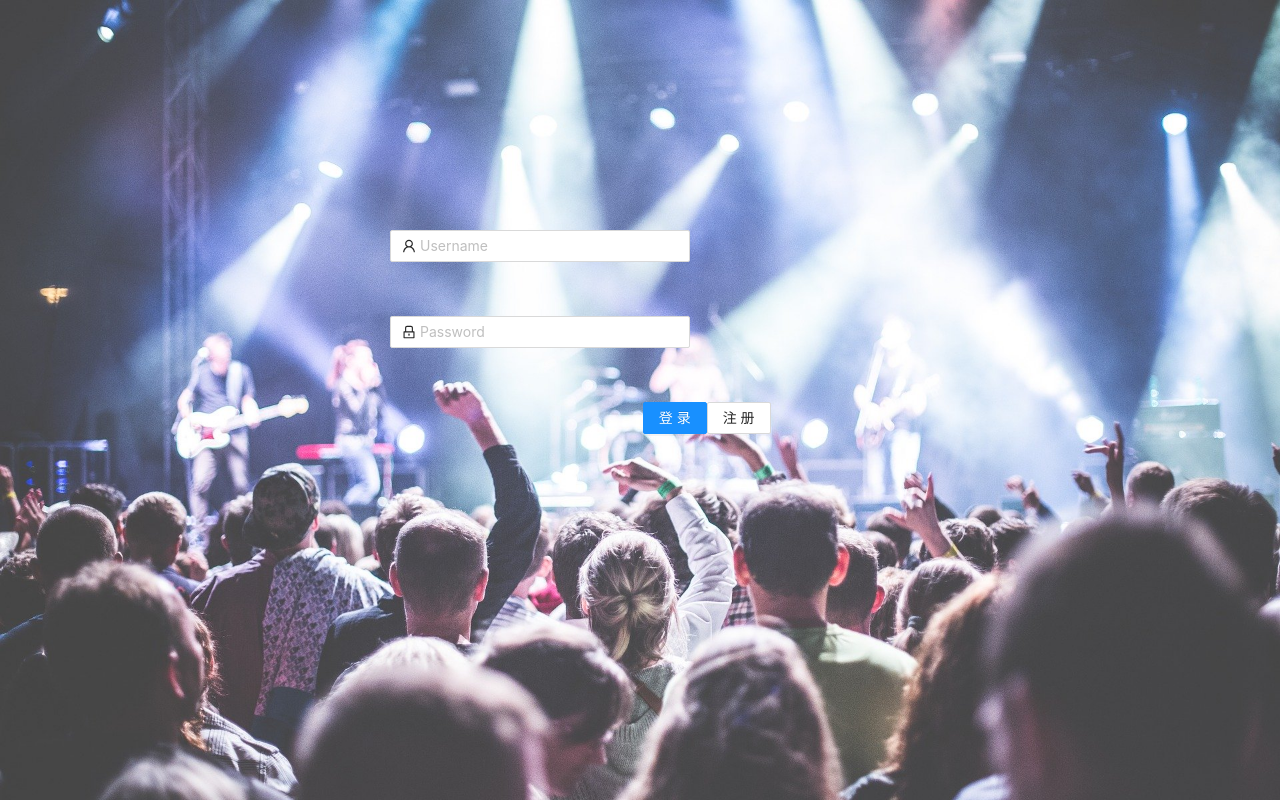
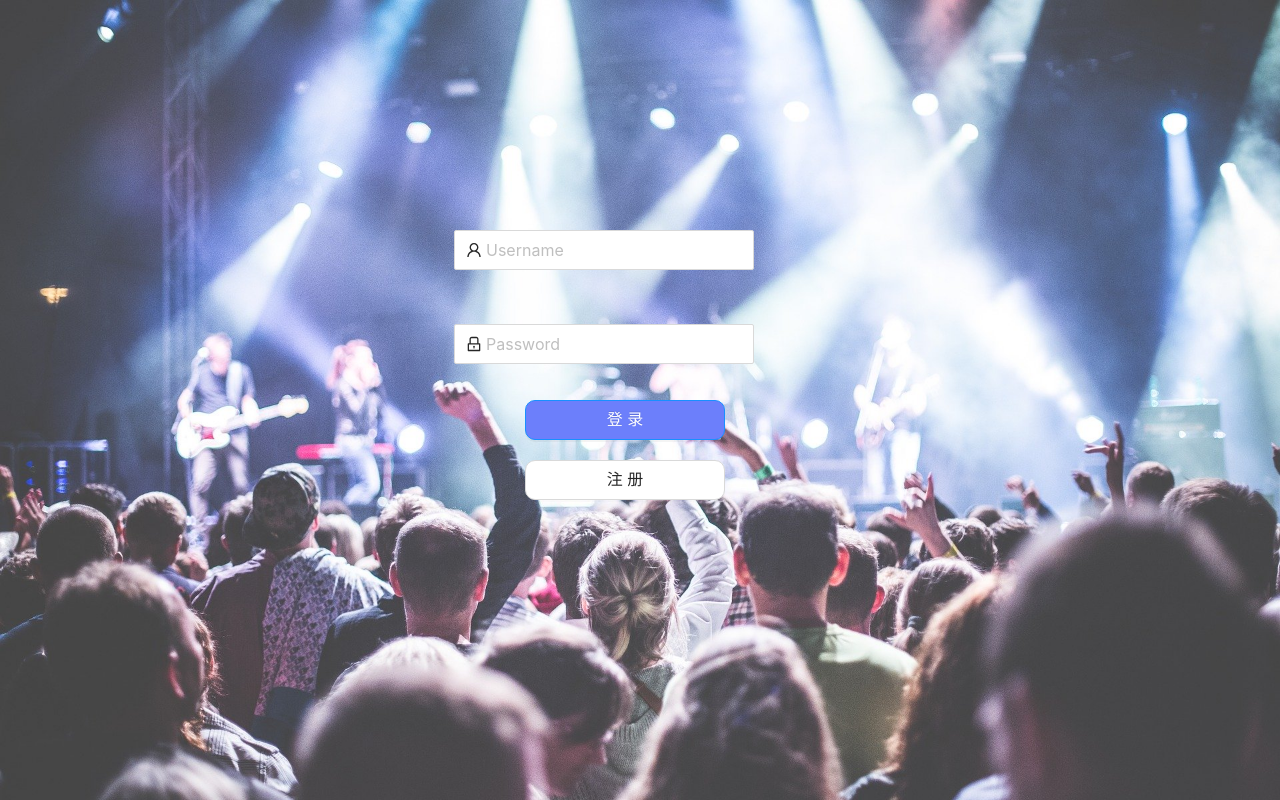
Before and after one commit to o-ligei/SJTU-SE-2020-ticket-gathering, a React (Create React App) app in the folder frontend/: page /login in a window 1280 px wide. Built offline with nearby package versions, Linux system fonts and the light colour scheme.

Commit message:
style: update the style

```diff
--- a/frontend/src/component/Header.js
+++ b/frontend/src/component/Header.js
@@ -35,14 +35,19 @@ export class HeaderInfo extends React.Component {
         return (
             <Header className="site-layout-background" style={{padding: 0}}>
                 <div id="header-content">
-                    <Button id="menuButton" href="/">首页</Button>
-                    <Button id="sortButton" href="/sortPage">分类</Button>
-                    <Search
-                        id="searchInput"
-                        placeholder="搜索明星、演出、体育赛事"
-                        onSearch={value => this.toggleSearch(value)}
-                        style={{ width: 200 }}
-                    />
+                    <div id="menusortDiv">
+                        <Button id="menuButton" href="/" type={"primary"}>首页</Button>
+                        <Button id="sortButton" href="/sortPage" type={"primary"}>分类</Button>
+                    </div>
+                    <div id="searchDiv">
+                        <Search
+                            id="searchInput"
+                            placeholder="搜索明星、演出、体育赛事"
+                            onSearch={value => this.toggleSearch(value)}
+                            style={{width: 400}}
+                            enterButton="搜索"
+                        />
+                    </div>
                     <Avatar id="profileOperate" icon={<UserOutlined />} />
                     <Dropdown
                         overlay={(
--- a/frontend/src/component/HomeCard.js
+++ b/frontend/src/component/HomeCard.js
@@ -12,7 +12,7 @@ export class HomeCard extends React.Component{
         style={{ width: 240 }}
         cover={<img alt="example" src={this.props.info.imgurl} />}
     >
-    <Meta title={this.props.info.title} description={'¥'+this.props.info.price} />
+    <Meta title={this.props.info.title} description={'¥'+this.props.info.price} style={{fontFamily:"YouYuan"}}/>
     </Card>
         )
     }
--- a/frontend/src/component/HomeCategoryPage.js
+++ b/frontend/src/component/HomeCategoryPage.js
@@ -19,7 +19,7 @@ export class HomeCategoryPage extends React.Component{
 
     render(){
         return(
-            <div>
+            <div style={{paddingTop:30}}>
                 <div className="category">
                     <PageHeader className="site-page-header"
                                 title="体育"
--- a/frontend/src/component/LoginForm.js
+++ b/frontend/src/component/LoginForm.js
@@ -51,6 +51,7 @@ export class LoginForm extends React.Component {
             return <Redirect to={{pathname: "/"}}/>;
         }
         return (
+            <div>
             <Form
                 id = "login_form"
                 {...layout}
@@ -65,7 +66,7 @@ export class LoginForm extends React.Component {
                     name="username"
                     rules={[{required: true, message: 'Please input your username!'}]}
                 >
-                    <Input prefix={<UserOutlined className="site-form-item-icon" />} placeholder="Username" />
+                    <Input prefix={<UserOutlined className="site-form-item-icon" />} placeholder="Username" size="large" />
                 </Form.Item>
                 <Form.Item
                     // label="Password"
@@ -76,20 +77,27 @@ export class LoginForm extends React.Component {
                         prefix={<LockOutlined className="site-form-item-icon" />}
                         type="password"
                         placeholder="Password"
+                        size="large"
                     />
                 </Form.Item>
+            </Form>
 
-                <Form.Item {...tailLayout}>
-                    <Button type="primary" htmlType="submit">
-                        登录
-                    </Button>
-                    <Link to={{pathname:"/register"}}>
-                        <Button>
-                            注册
+                <div id="buttonDiv">
+                    <div id="loginDiv">
+                        <Button type="primary" htmlType="submit" size="large" id="loginBtn">
+                            登   录
                         </Button>
-                    </Link>
-                </Form.Item>
-            </Form>
+                    </div>
+                    <div id="regDiv">
+                        <Link to={{pathname: "/register"}}>
+                            <Button size="large" id="regBtn">
+                                注册
+                            </Button>
+                        </Link>
+                    </div>
+                </div>
+
+            </div>
         );
     }
 }
--- a/frontend/src/component/SortPageCard.js
+++ b/frontend/src/component/SortPageCard.js
@@ -8,11 +8,14 @@ const { Meta } = Card;
 export class SortPageCard extends React.Component{
     render(){
         return(
-            <div>
+            <div style={{paddingBottom:30}}>
                 <div>
                     <img className='image' alt="example" src={this.props.info.imgurl} />
-                    <p>{this.props.info.title}</p>
-                    <p>{'¥'+this.props.info.price}</p>
+                    <p id="title">{this.props.info.title}</p>
+                    <p id="info">地点： {this.props.info.city} | {this.props.info.venue}</p>
+                    <p style={{paddingLeft:200}}>{this.props.info.category}</p>
+                    <p id="price">{'¥'+this.props.info.price_str}</p>
+
                 </div>
                 <div>
                     <Collapse accordion>
--- a/frontend/src/css/Login.css
+++ b/frontend/src/css/Login.css
@@ -12,7 +12,7 @@
     width: 500px;
     height: 400px;
     position: absolute;
-    left: 50%;
+    left: 55%;
     top: 50%;
     margin: -200px 0 0 -250px;
     background: white;
@@ -42,3 +42,23 @@
     background-color: rgba(0,0,0,0);
     /*opacity: 0.5;*/
 }
+
+#buttonDiv{
+    padding-top: 400px;
+    margin-left: -30px;
+}
+
+#regDiv{
+    padding-top: 20px;
+}
+
+#loginBtn{
+    width: 200px;
+    border-radius: 10px;
+    background-color: #6c7ffb;
+}
+
+#regBtn{
+    width: 200px;
+    border-radius: 10px;
+}
--- a/frontend/src/css/headerInfo.css
+++ b/frontend/src/css/headerInfo.css
@@ -8,10 +8,17 @@
 
 #menuButton{
     margin: 0 20px 20px 20px; /*up right down left*/
+    border-radius: 25px;
+    border: 2px solid #61dafb;
+    height:35px;
 }
 
 #sortButton{
     margin: 0 20px 0 0;
+    background-color: #fb385f;
+    border-radius: 25px;
+    border: 2px solid #fb9c29;
+    height: 35px;
 }
 
 #searchInput{
@@ -22,3 +29,14 @@
     margin: 15px 20px 0 20px;
     float: right;
 }
+
+#searchDiv{
+    padding-top: 15px;
+    float: left;
+    height: 60px;
+}
+
+#menusortDiv{
+    float: left;
+    height: 60px;
+}
--- a/frontend/src/css/home.css
+++ b/frontend/src/css/home.css
@@ -11,8 +11,11 @@
 }
 
 .category{
-    border:1px solid #000;
-    margin:10px;
+    width: 80%;
+    margin: auto;
+    padding-top: 50px;
+    border-radius: 25px;
+    border: 2px solid #fb9c29;
 }
 
 .navigateButton{
--- a/frontend/src/css/sortPage.css
+++ b/frontend/src/css/sortPage.css
@@ -7,3 +7,29 @@
     width:160px;
     float:left;
 }
+
+#sortPageDiv{
+    width: 80%;
+    margin: auto;
+    padding-top: 50px;
+}
+
+#title{
+    font-size: 20px;
+    font-weight: bold;
+    padding-left: 200px;
+    font-family: "HeiTi";
+}
+
+#price{
+    font-size: 20px;
+    color: #fb385f;
+    padding-left: 200px;
+    padding-top: 50px;
+    font-weight: bold;
+}
+
+#info{
+    font-size: 16px;
+    padding-left: 200px;
+}
--- a/frontend/src/view/SortPageView.js
+++ b/frontend/src/view/SortPageView.js
@@ -4,6 +4,7 @@ import {FooterInfo} from "../component/Footer";
 import { sports} from "../const/activity";
 import {List} from "antd";
 import {SortPageCard} from "../component/SortPageCard";
+import "../css/sortPage.css"
 
 export class SortPageView extends React.Component{
     constructor(props) {
@@ -19,8 +20,9 @@ export class SortPageView extends React.Component{
 
     render(){
         return(
-            <div>
+            <div >
                 <HeaderInfo/>
+                <div id="sortPageDiv">
                 <List
                     grid={{gutter: 10, column: 1}}
                     dataSource={this.state.activity}
@@ -30,6 +32,7 @@ export class SortPageView extends React.Component{
                         </List.Item>
                     )}
                 />
+                </div>
                 <FooterInfo/>
             </div>
         )
```
